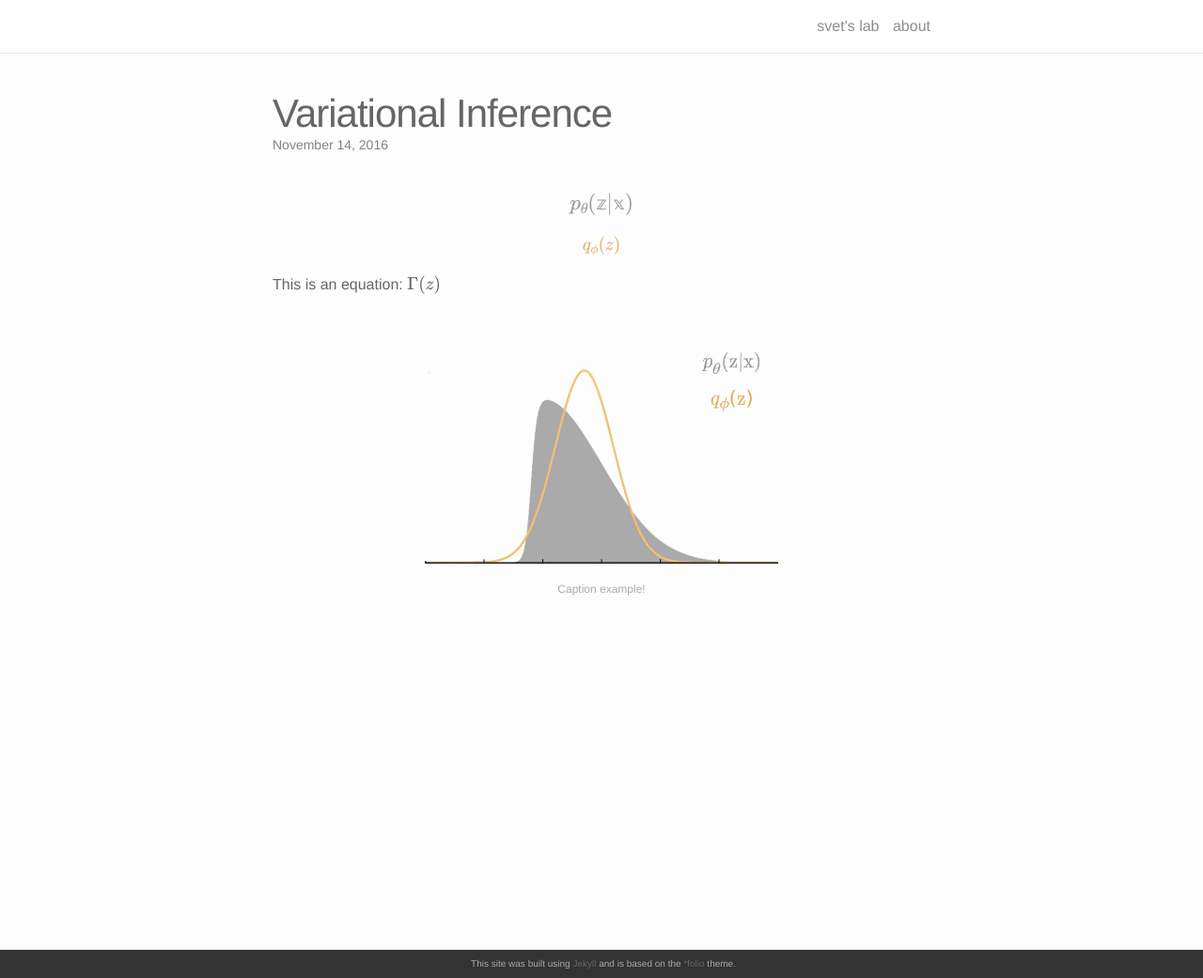
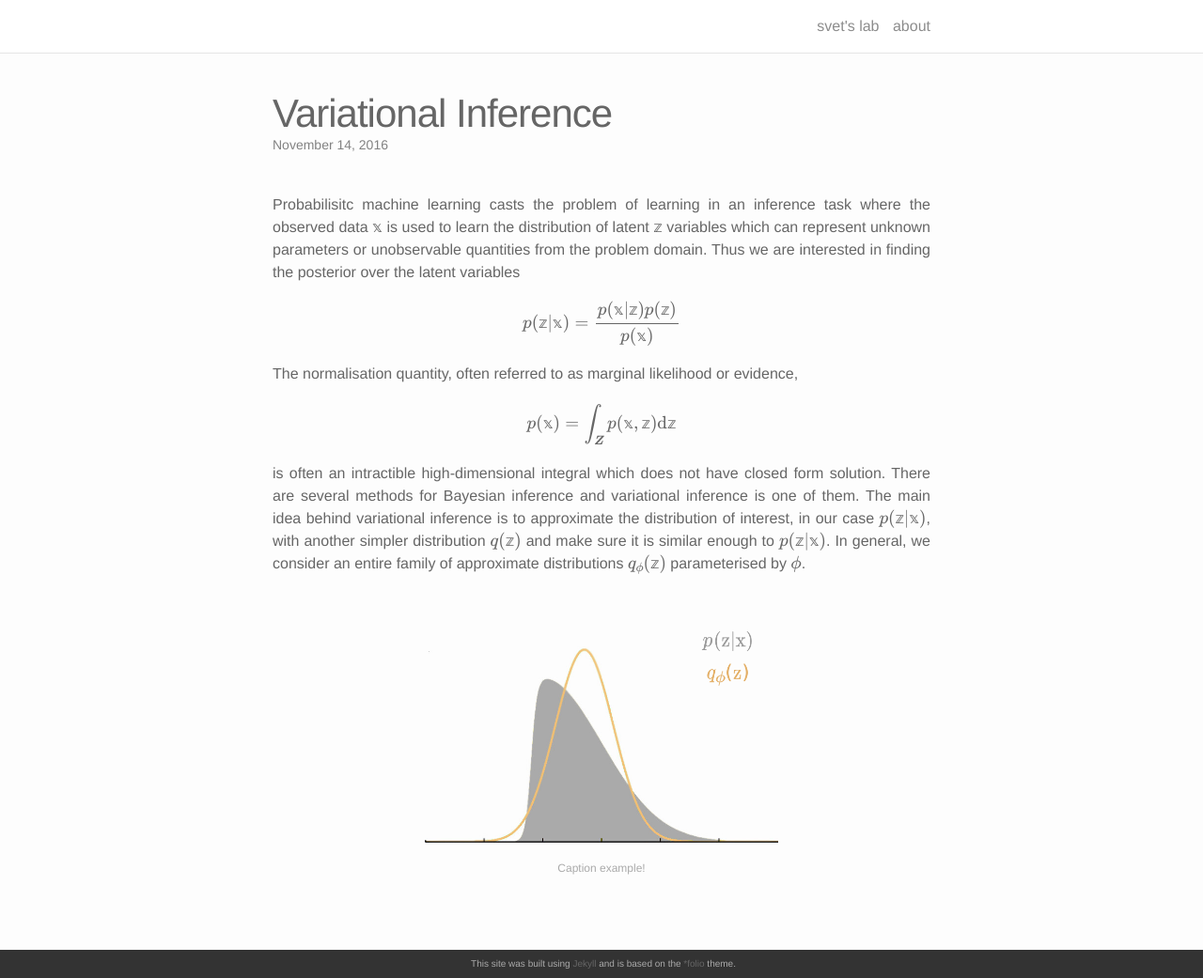
Before and after one commit to svepe/svepe.github.io, a Jekyll site: the page built from _lablogs/1_project.markdown, in a window 1280 px wide and 1041 px high. Shown: the whole window at 94% size. Built offline with Jekyll 4.4.1, drawn with Linux system fonts in a browser that asks for light colours; nearby versions of some CDN libraries; formulas are drawn with MathJax 3.

Commit message:
Write intro to variational inference

```diff
--- a/_includes/head.html
+++ b/_includes/head.html
@@ -10,6 +10,12 @@
     <link rel="canonical" href="{{ page.url | replace:'index.html','' | prepend: site.baseurl | prepend: site.url }}">
 
     <link rel="stylesheet" href="//maxcdn.bootstrapcdn.com/font-awesome/4.3.0/css/font-awesome.min.css">
+    <script type="text/x-mathjax-config">
+    MathJax.Hub.Config({
+        TeX: { extensions: ["color.js"] },
+        tex2jax: {inlineMath: [['$','$'], ['\\(','\\)']]}
+    });
+    </script>
     <script type="text/javascript" async
       src="https://cdn.mathjax.org/mathjax/latest/MathJax.js?config=TeX-MML-AM_CHTML">
     </script>
--- a/_lablogs/1_project.markdown
+++ b/_lablogs/1_project.markdown
@@ -3,15 +3,64 @@ layout: post
 title: Variational Inference
 description: introduction and derivation of ELBO maximisation
 topic: inference
-img: /img/vi-intro.jpg
+img: /img/vi-intro.png
 ---
-<div class="mathmode" style="color:#9a9a9a"> $$ p_{\theta}(\mathbb{z} | \mathbb{x}) $$ </div>
-<div style="color:#e4af65"> $$ q_{\phi}(z) $$ </div>
-This is an equation: $$ \Gamma(z) $$
+<p align="justify">
+Probabilisitc machine learning casts the problem of learning in an inference task where the observed data $\mathbb{x}$ is used to learn the distribution of latent $\mathbb{z}$ variables which can represent unknown parameters or unobservable quantities from the problem domain. Thus we are interested in finding the posterior over the latent variables
+
+$$ p(\mathbb{z} | \mathbb{x}) = \frac{p(\mathbb{x} | \mathbb{z})p(\mathbb{z})}{p(\mathbb{x})}$$
+
+The normalisation quantity, often referred to as marginal likelihood or evidence,
+
+$$p(\mathbb{x}) = \int_{\boldsymbol{Z}}{p(\mathbb{x}, \mathbb{z})}\mathrm{d}\mathbb{z}$$
+
+is often an intractible high-dimensional integral which does not have closed form solution. There are several methods for Bayesian inference and variational inference is one of them. The main idea behind variational inference is to approximate the distribution of interest, in our case $p(\mathbb{z} | \mathbb{x})$, with another simpler distribution $q(\mathbb{z})$ and make sure it is similar enough to $p(\mathbb{z} | \mathbb{x})$. In general, we consider an entire family of approximate distributions $q_{\phi}(\mathbb{z})$ parameterised by $\phi$.
+</p>
 
 <div class="img_row">
-    <img class="col three" src="/img/vi-intro.jpg"/>
+    <img class="col three" src="/img/vi-intro.png"/>
 </div>
 <div class="col three caption">
    Caption example!
 </div>
+
+{% comment %}
+<div class="mathmode" style="color:#9a9a9a"> $$ p_{\theta}(\mathbb{z} | \mathbb{x}) $$ </div>
+<div style="color:#e4af65"> $$ q_{\phi}(z) $$ </div>
+This is an equation: $$ \Gamma(z) $$
+ $$ \definecolor{ohra}{RGB}{228, 175, 101} $$
+ $$ \color{ohra}1 + 5 = 6 $$
+<div class="img_row">
+    <img class="col three" src="/img/vi-intro.png"/>
+</div>
+<div class="col three caption">
+   Caption example!
+</div>
+<hr>
+Some text with a reference <a href="#ref1"> [1] </a>
+<br>
+<br>
+<br>
+<br>
+<br>
+<br>
+<br>
+<br>
+<br>
+<br>
+<br>
+<br>
+<br>
+<br>
+<br>
+<br>
+<br>
+<br>
+<br>
+<br>
+<br>
+<br>
+<h3> References </h3>
+<br>
+1.<a href="https://nbviewer.jupyter.org/gist/AustinRochford/91cabfd2e1eecf9049774ce529ba4c16" target="+blank" id="ref1"> References </a>
+{% endcomment %}
```
Also changed, not shown: img/vi-intro.jpg (deleted), img/vi-intro.png (added), 1 other file.
